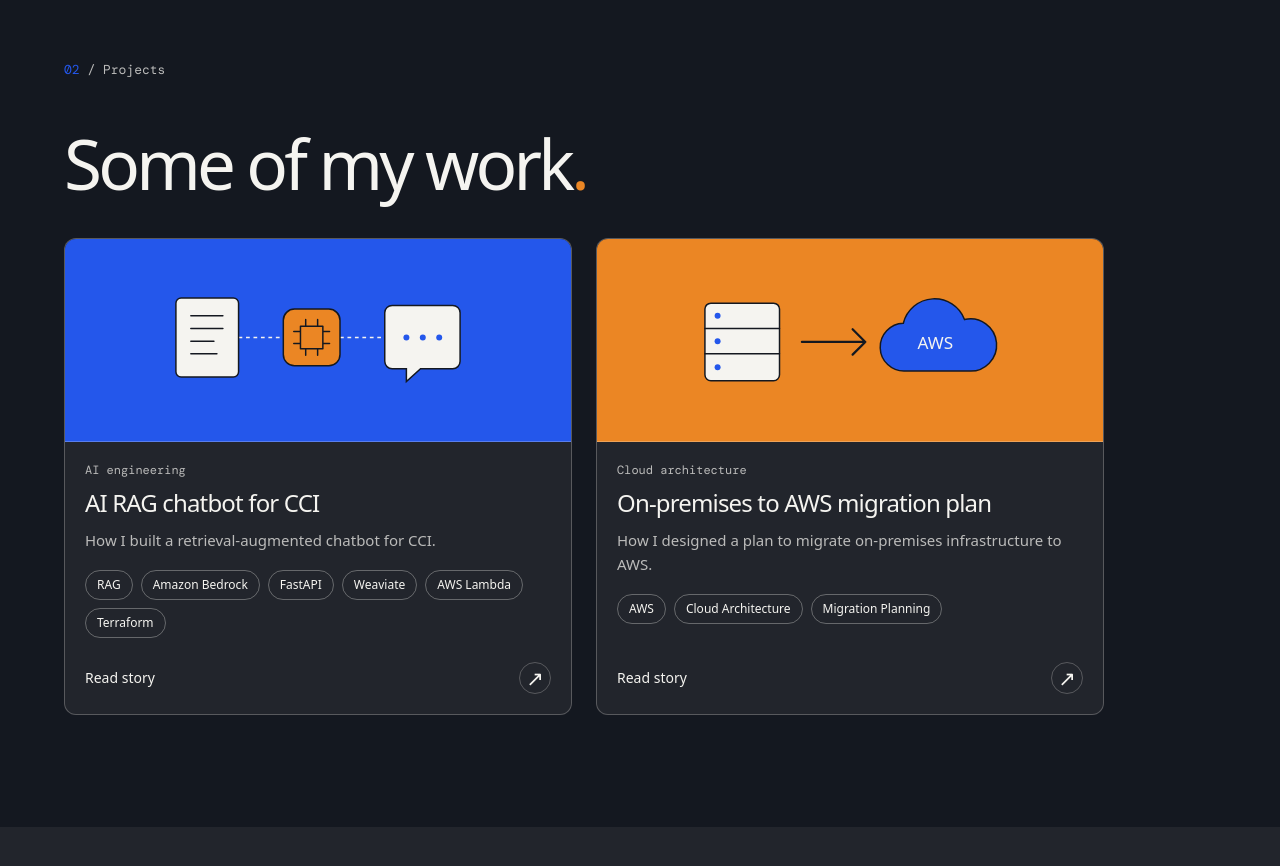
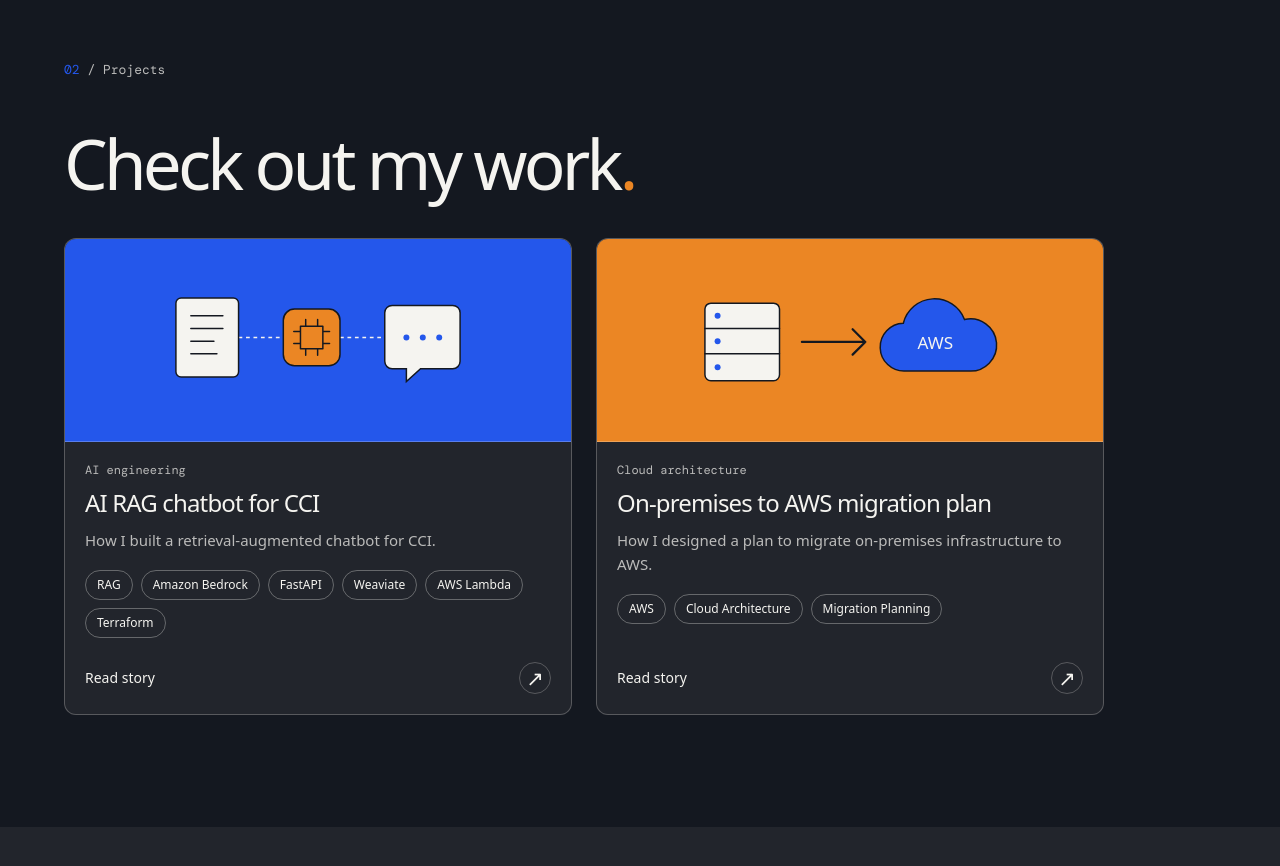
Before and after one commit to tvschaitanya/tvsc.dev, an Astro site: page / in a window 1280 px wide. Shown: the part 1880-2746 px from the top of the page. Built offline with nearby package versions, Linux system fonts and the light colour scheme; Astro itself is replaced by a stand-in of ours; a web font is replaced by a local one.

Commit message:
Update Projects.astro

```diff
--- a/src/components/sections/Projects.astro
+++ b/src/components/sections/Projects.astro
@@ -37,7 +37,7 @@ import SectionLabel from "../ui/SectionLabel.astro";
     <div class="wrap">
         <SectionLabel number="02" label="Projects" />
         <h2 id="projects-title">
-            Some of my work<span class="orange">.</span>
+            Check out my work<span class="orange">.</span>
         </h2>
         <div class="project-grid">
             {projects.map((project) => (
```
